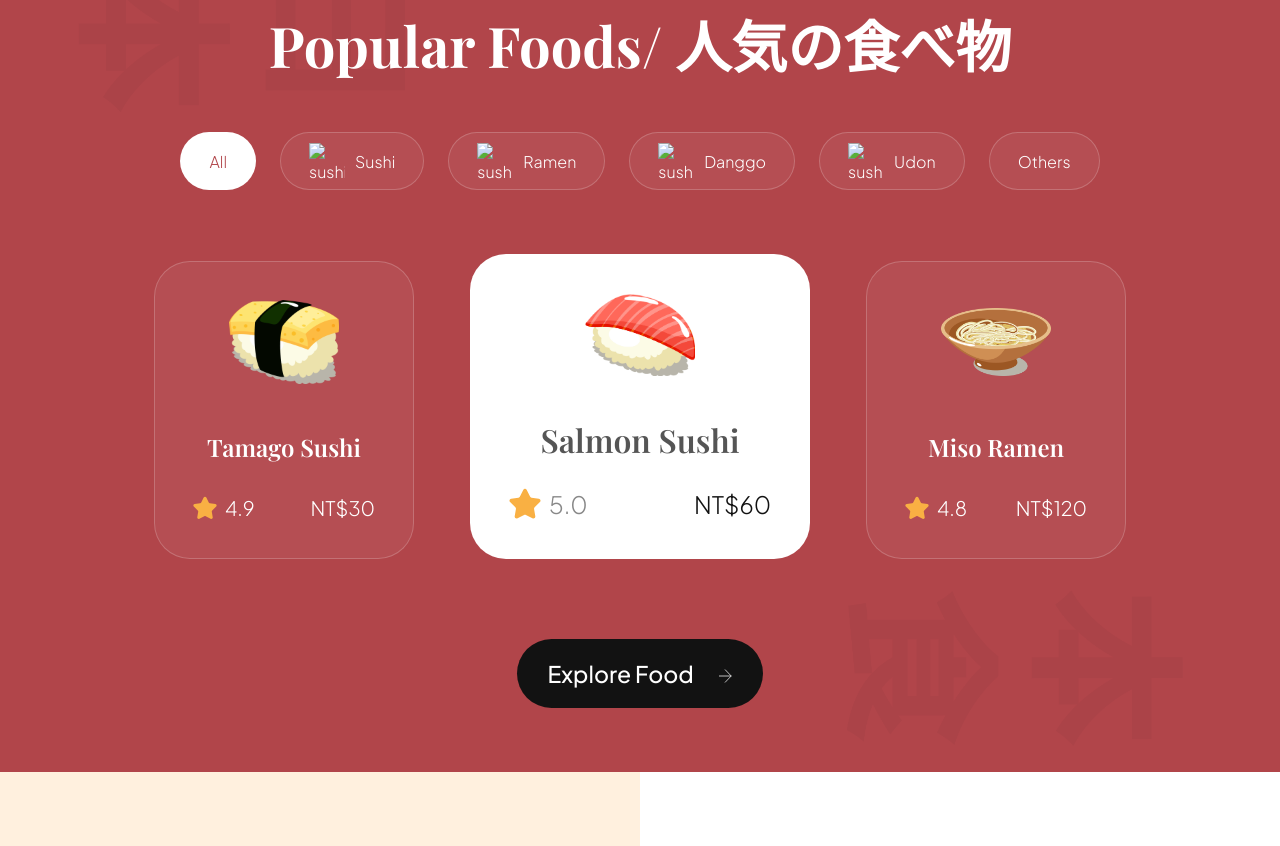
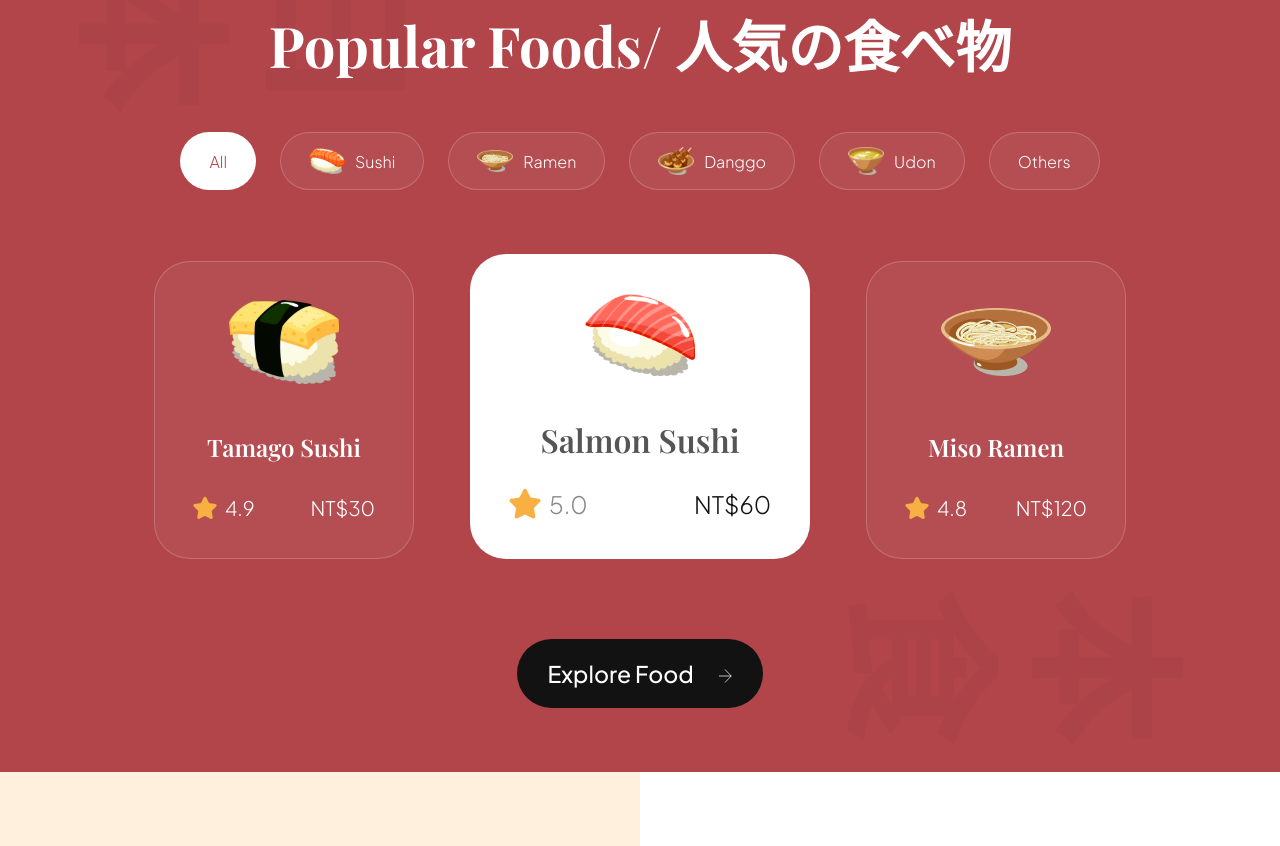
Before and after one commit to bryancastillo10/sushi-website, a plain HTML site: page index.html in a window 1280 px wide. Shown: the part 1579-2425 px from the top of the page. Drawn offline with nearby package versions, Linux system fonts and the light colour scheme; the site is published under a folder, as on GitHub Pages, so addresses that start at the root find nothing.

Commit message:
modify css path

```diff
--- a/index.html
+++ b/index.html
@@ -95,19 +95,19 @@
     <div data-aos="fade-up" class="popular-foods__filters sushi__hide-scrollbar">
       <button class="popular-foods__filter-btn active">All</button>
       <button class="popular-foods__filter-btn">
-        <img src="/assets/sushi-9.png" alt="sushi 9">
+        <img src="assets/sushi-9.png" alt="sushi 9">
         Sushi
       </button>
       <button class="popular-foods__filter-btn">
-        <img src="/assets/sushi-8.png" alt="sushi 8">
+        <img src="assets/sushi-8.png" alt="sushi 8">
         Ramen
       </button>
       <button class="popular-foods__filter-btn">
-        <img src="/assets/sushi-6.png" alt="sushi 6">
+        <img src="assets/sushi-6.png" alt="sushi 6">
         Danggo
       </button>
       <button class="popular-foods__filter-btn">
-        <img src="/assets/sushi-7.png" alt="sushi 7">
+        <img src="assets/sushi-7.png" alt="sushi 7">
         Udon
       </button>
       <button class="popular-foods__filter-btn">Others</button>
```
